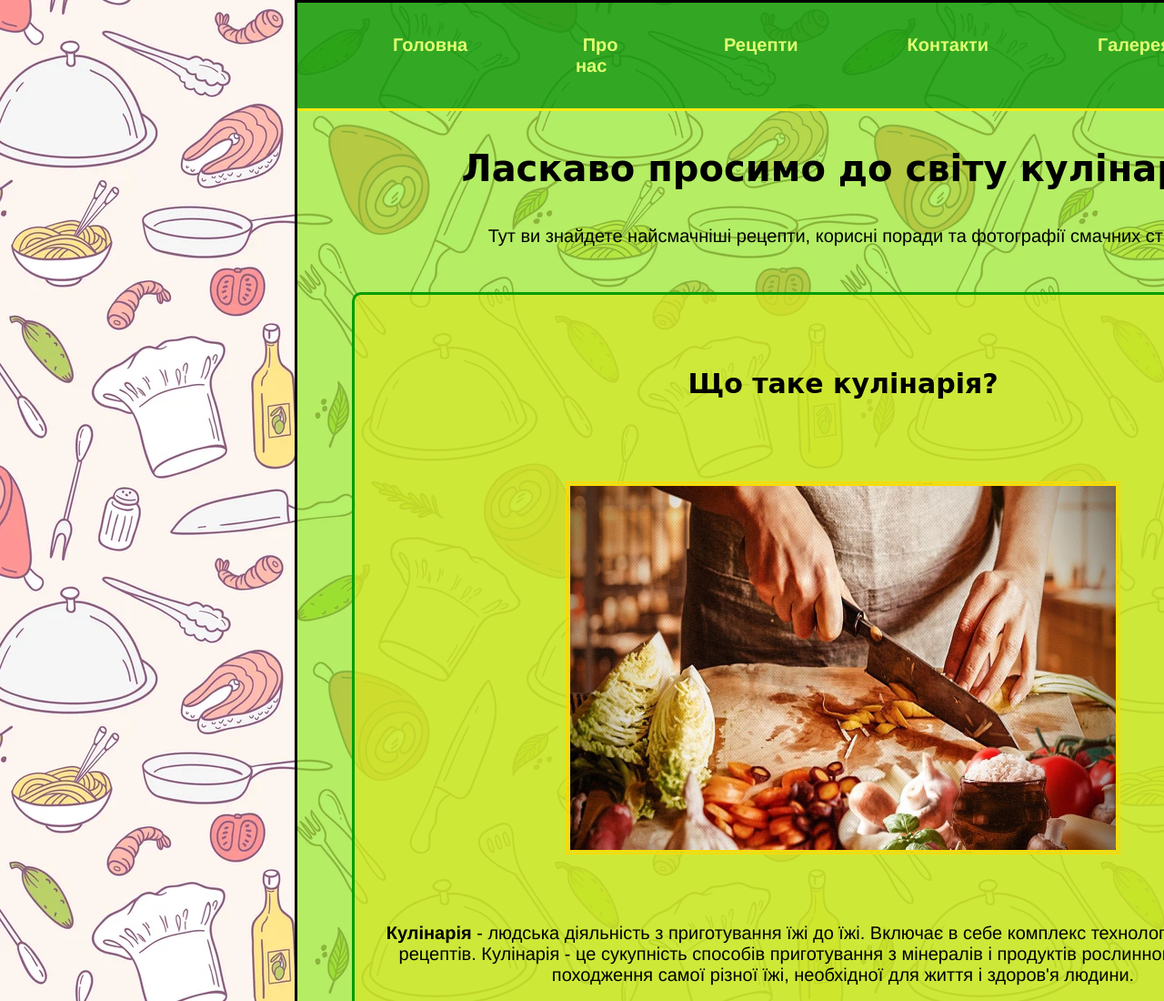
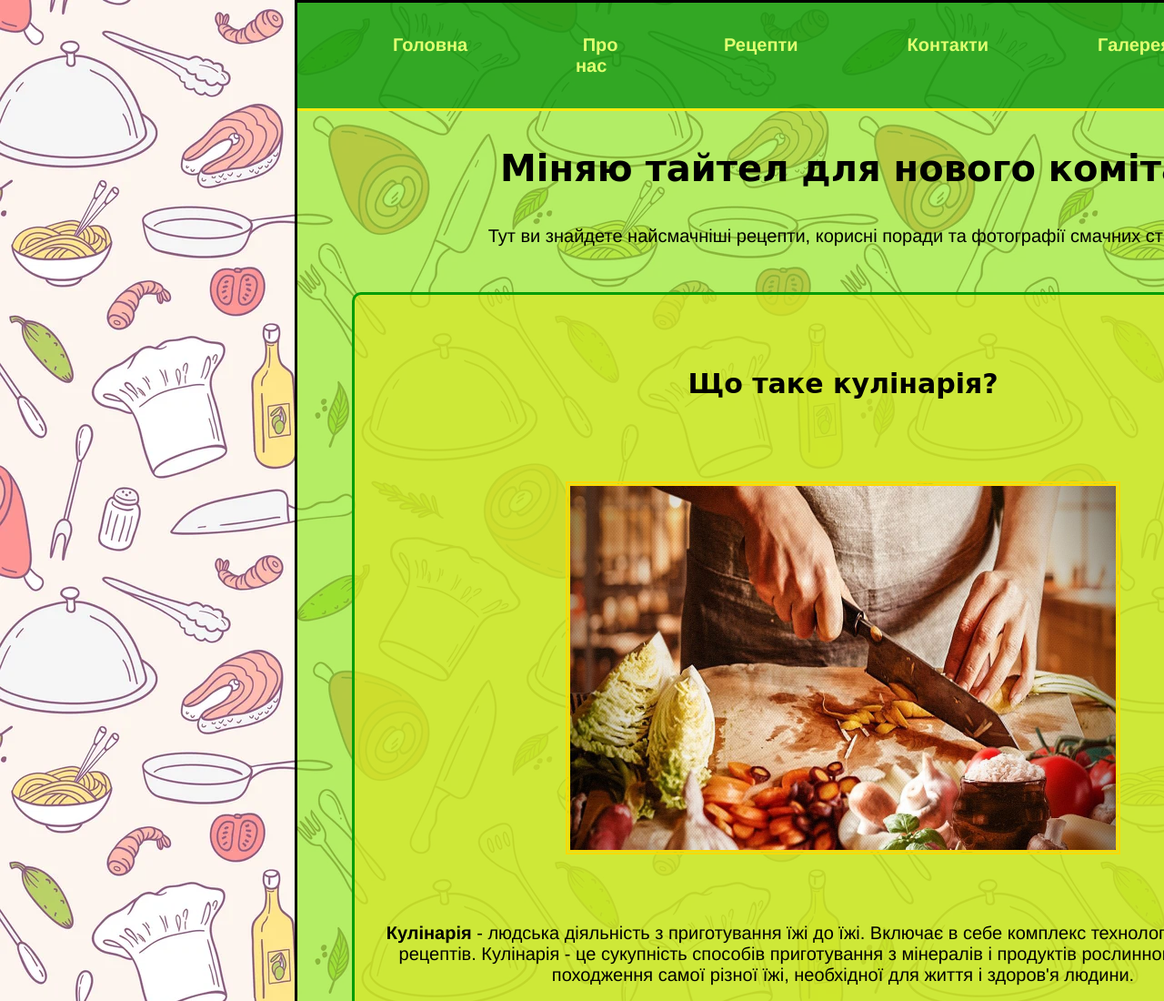
Before and after one commit to pavlomuravel/home-work-4, a plain HTML site: page index.html in a window 1280 px wide. Shown: the top 1100 px of the page at 91% size. Drawn offline with Linux system fonts and the light colour scheme.

Commit message:
title replacement

```diff
--- a/index.html
+++ b/index.html
@@ -20,7 +20,7 @@
         </ul>
     </nav>
     <div class="content_1">
-        <h1>Ласкаво просимо до світу кулінарії!</h1>
+        <h1>Міняю тайтел для нового коміта</h1>
         <p>Тут ви знайдете найсмачніші рецепти, корисні поради та фотографії смачних страв!</p>
     </div>
     <div class="content_2">
```
